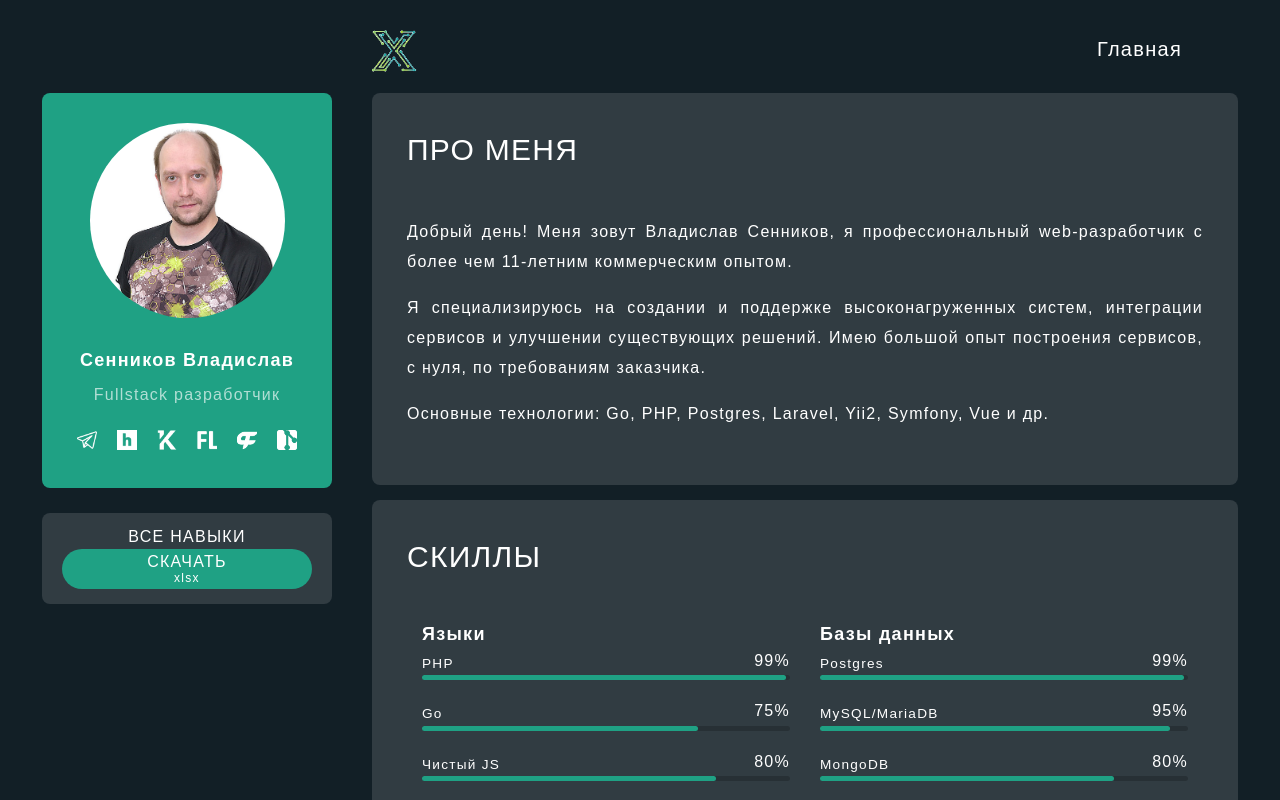
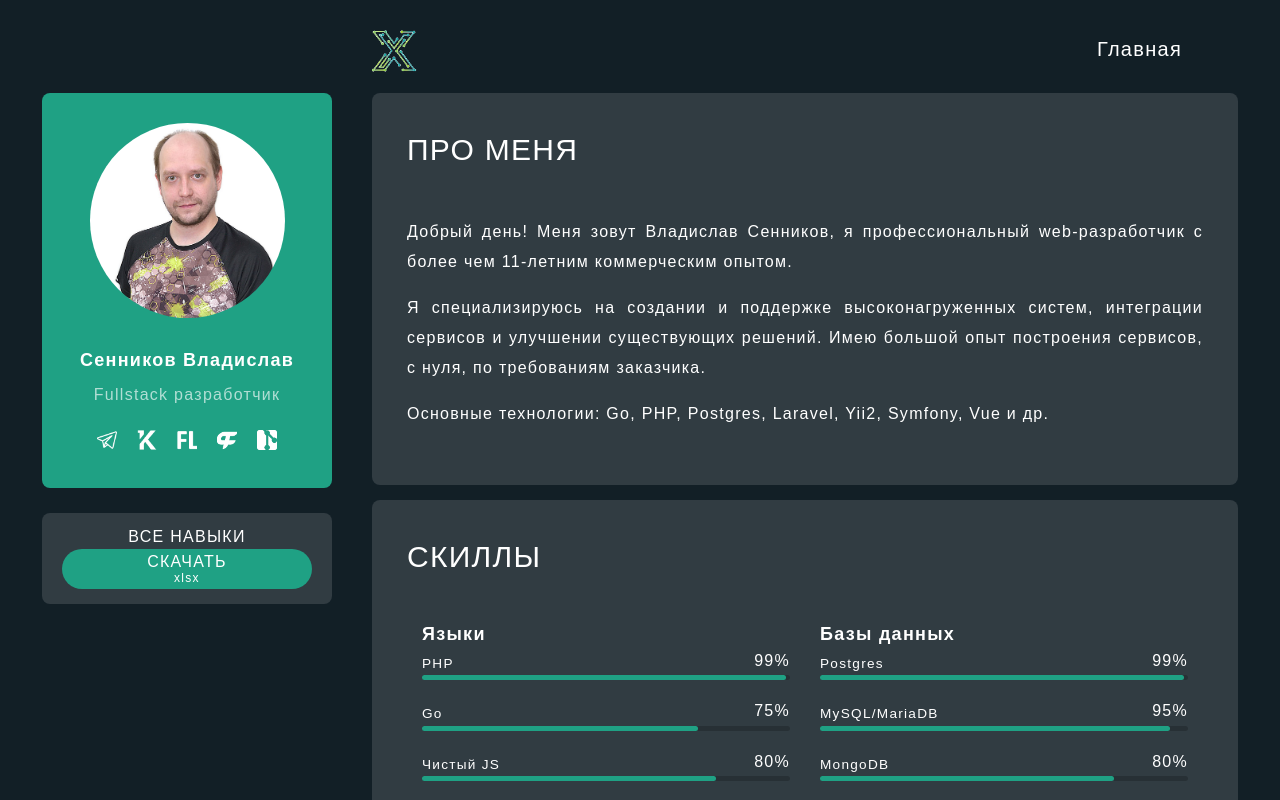
Before and after one commit to 456un/visit, a Vue app: page / in a window 1280 px wide. Shown: the top 800 px of the page. Built offline with nearby package versions, Linux system fonts and the light colour scheme; no server answers.

Commit message:
feat(social): убрать habr

```diff
--- a/src/components/widgets/SocialComponent.vue
+++ b/src/components/widgets/SocialComponent.vue
@@ -7,7 +7,6 @@ export default {
 <template>
   <div class="social-links">
     <a href="https://t.me/AnSm456un" class="telegram"></a>
-    <a href="https://freelance.habr.com/freelancers/456un" class="habr"></a>
     <a href="https://kwork.ru/user/456un" class="kwork"></a>
     <a href="https://www.fl.ru/users/456un/portfolio/" class="fl"></a>
     <a href="https://freelance.ru/AnSm" class="freelance"></a>
```
